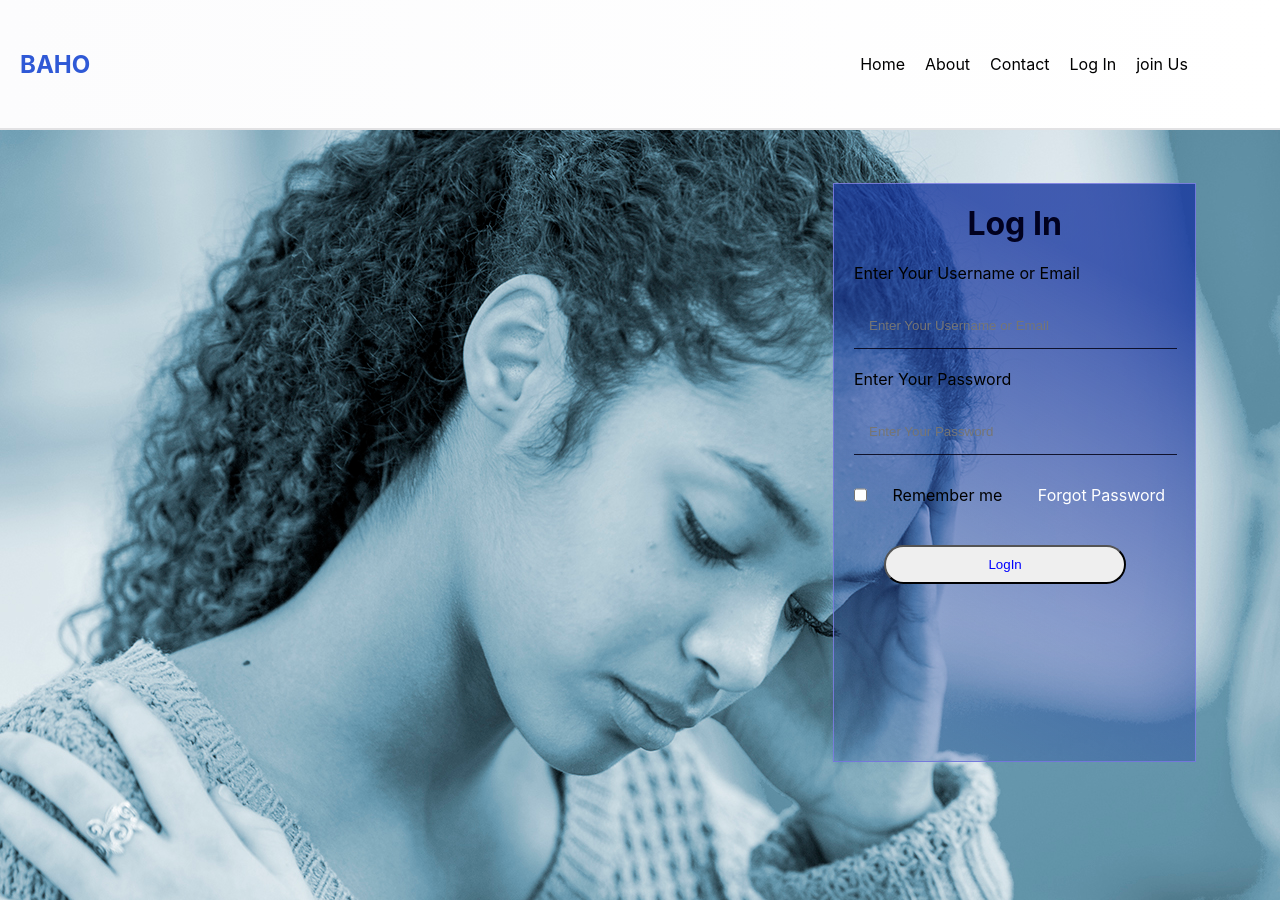
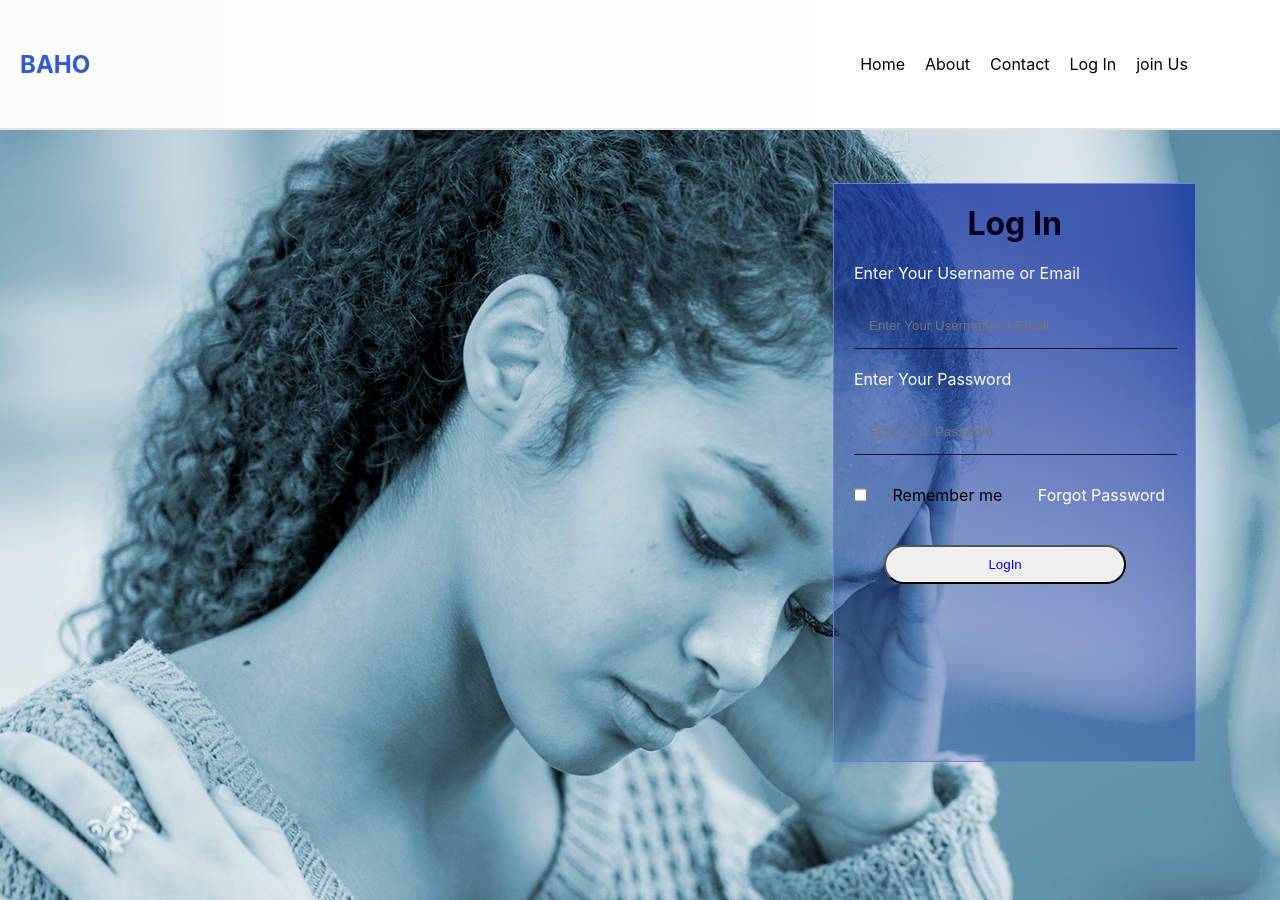
Before and after one commit to SethNdagijimana/BAHOPlatform, a React (Create React App) app: page /login in a window 1280 px wide. Built offline with nearby package versions, Linux system fonts and the light colour scheme.

Commit message:
signin page

```diff
--- a/src/components/pages/login/Login.scss
+++ b/src/components/pages/login/Login.scss
@@ -29,6 +29,10 @@ h1{
   align-items: center;
   text-align: center;
   color: rgb(1, 1, 31);
+}
+
+label{
+  color: rgb(251, 253, 253);
 }
 // input{
 
```
Also changed, not shown: src/components/pages/login/Login.jsx (+13 -0 lines).
